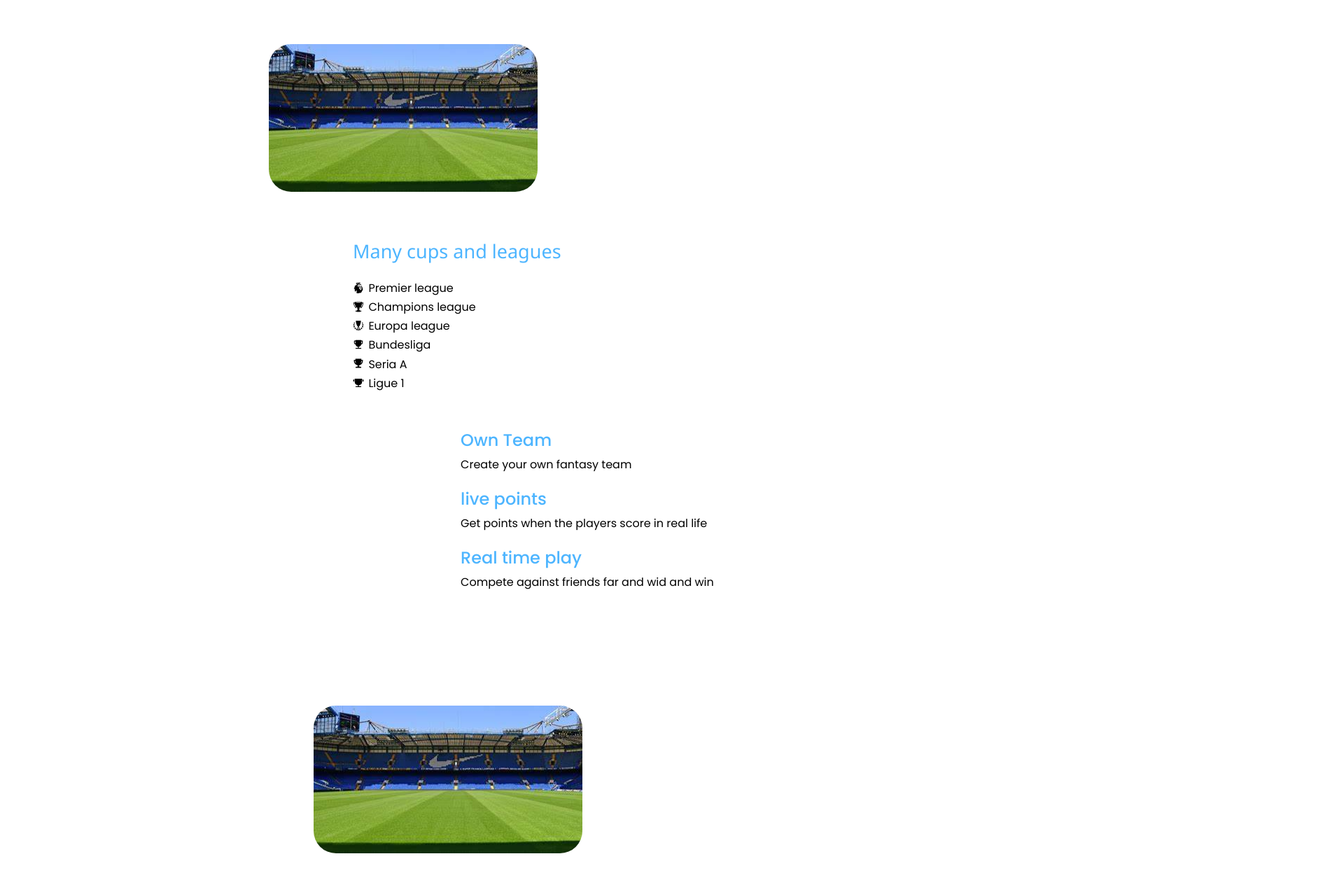
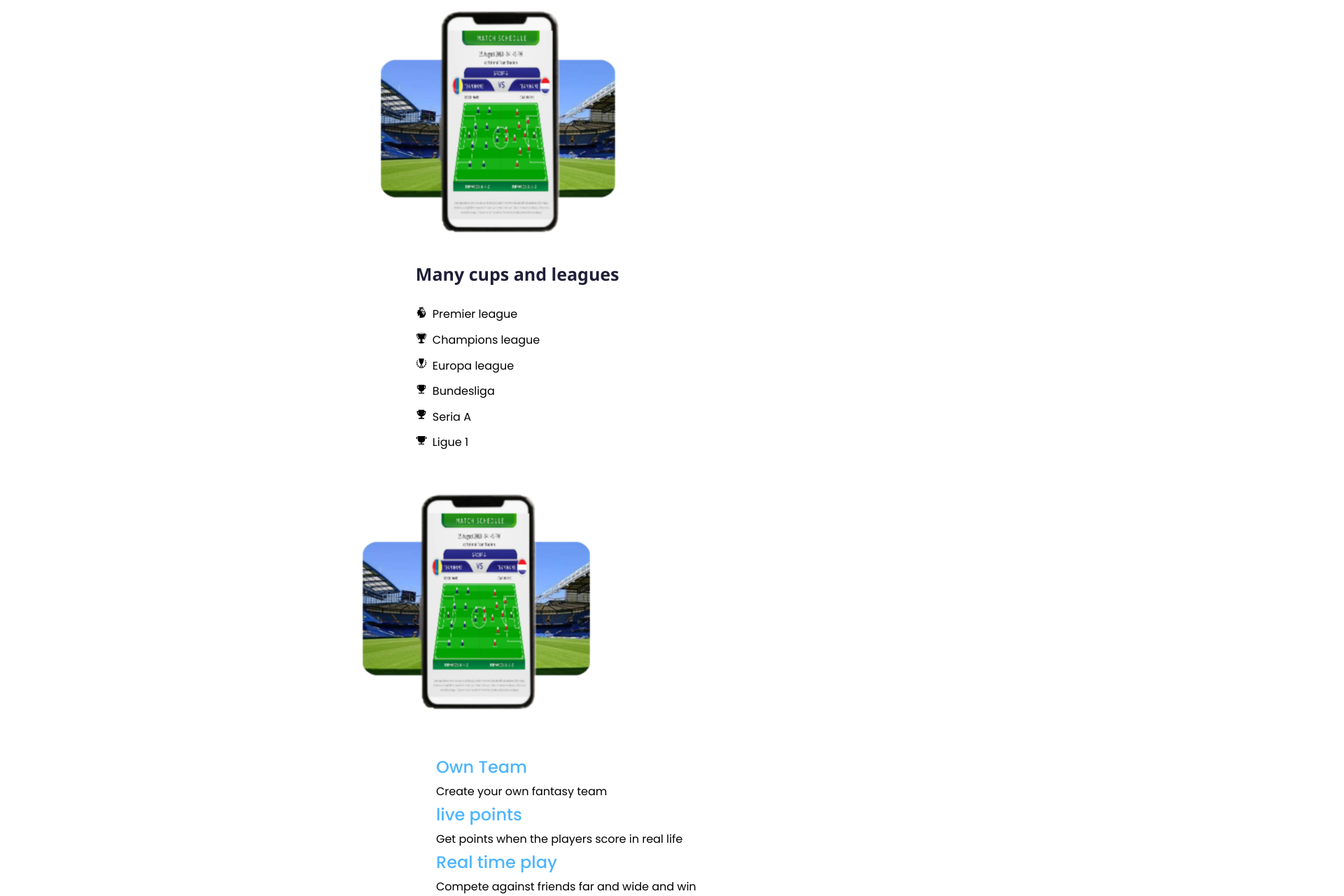
Before and after one commit to Captain-awesome619/soccer-league, a React (Create React App) app: page / in a window 1280 px wide. Shown: the part 795-2075 px from the top of the page at 70% size, 1920 px wide, since content can reach past the window. Before the commit the page ends 2024 px from the top, so only its background shows below. Built offline with nearby package versions, Linux system fonts and the light colour scheme.

Commit message:
initial commit

```diff
--- a/src/components/Title/title.scss
+++ b/src/components/Title/title.scss
@@ -1,4 +1,5 @@
 @import '../../breakpointsss/breakpoint.scss';
+
 .title{ display: grid;
   align-items: center;
   justify-content: center;
@@ -28,11 +29,18 @@
 }
 
 @include media ('<=tablet'){
+
+
   .header{
       font-weight: bold;
       font-size: medium;
+      padding: 0rem;
+
+.over{
+margin-left: 2rem;
 }
   .line{
-        margin-left: 5rem;
+      margin-left: 2rem;
   }
 }
+}
--- a/src/components/features/Features.jsx
+++ b/src/components/features/Features.jsx
@@ -1,7 +1,7 @@
 import React from 'react'
 import "../features/features.scss"
 import Title from '../Title/Title';
-import phone from "../../assets/phoneimage3.png"
+import phone1 from "../../assets/projectimage12.png"
 import {SiPremierleague} from 'react-icons/si'
 import {GiTrophy, GiLaurelsTrophy} from 'react-icons/gi'
 import {AiFillTrophy} from 'react-icons/ai'
@@ -15,15 +15,16 @@
 return(
 <section>
 <div className='title'>
-<Title />
+<Title  />
 </div>
-<div className='section'>
+<div className='container'>
 <div className='section1'>
+<div className='image1'>
+    <img src={phone1}/>
 </div>
 
-
 <div className='text'>
-        <div className='header'><h2>Many cups and leagues</h2></div>
+<h2 className='header'>Many cups and leagues</h2>
 <div className='items'>
 <SiPremierleague className='icon'/>Premier league</div>
 <div className='items'>
@@ -40,7 +41,10 @@
 </div>
 
 </div>
-<div className='features'>
+<div className='section2'>
+        <div className='initial'>
+                <img src={phone1} />
+        </div>
         <div className='feat'>
 <div className='outline'>
         <h2>Own Team</h2>
@@ -52,16 +56,17 @@
 </div>
 <div className='outline'>
         <h2>Real time play</h2>
-        Compete against friends far and wid and win
+        Compete against friends far and wide and win
 </div>
         </div>
-        <div className='section2'>
+        <div className='image2'>
+                <img src={phone1} />
         </div>
 
 
 
 </div>
-
+</div>
 
 
 
--- a/src/components/features/features.scss
+++ b/src/components/features/features.scss
@@ -1,78 +1,80 @@
 @import '../../breakpointsss//breakpoint.scss';
 
-.section{
+.container{
     display: grid;
-    grid-template-columns: 60% 30%;
-    gap: 5%;
 }
+
 .section1{
+    display: grid;
+   align-items: center;
+   justify-content: center;
    position: relative;
-    top: 33%;
-    left: 30%;
-    height: 55%;
-    width: 30%;
-    aspect-ratio: 1/1;
-    border-radius: 2rem;
-    background-image: url('../../assets/stadium.jpg');
-background-position: bottom;
-    display: grid;
+grid-template-columns: 1fr 1fr;
 
 }
 
-.text{
-    margin: auto;
-    justify-content: center;
-align-items: center;
+.text{margin-top: 3rem;
+
     display: grid;
+    justify-content: space-around;
+
     position: relative;
-    right: 70%;
+right: 30%;
 
+}
 .header{
+padding-bottom: 1rem;
+
+margin: 0rem;
 color: var(--color-primary);
-        margin-top: 1rem;
-        margin-bottom: 1rem;
 }
 .items{
-    display: flex;
+line-height: 2.0rem;
+}
+.image1{
+    top: 5%;
+transform: scale(1.7);
+position: relative;
+align-items: center;
+justify-content: center;
+left: 43%;
+}
+
+.icon{
+    margin-right: 0.5rem;
+    margin-top: 0.6rem;
+}
+
+.section2{
+    display: grid;
+    align-items: center;
+    justify-content: center;
+    position: relative;
+ grid-template-columns: 1fr 1fr;
 
 }
-.icon{
-    margin-right: 0.4rem;
-    margin-top: 0.3rem;
-}
-}
-.features{
-    display: grid;
-    grid-template-columns: 30% 60%;
-    gap: 5%;
-    margin-top: 6rem;
-    place-items: center;
 
 .feat{
+    margin-top: 3rem;
+    display: grid;
+    justify-content: center;
     position: relative;
-    display: grid;
-    gap: 1rem;
-    align-items: center;
-    justify-content: center;
+left: 15%;
 }
-.outline{
+
+.image2{
+    top: 15%;
+transform: scale(1.7);
 position: relative;
-left: 55%;
+right: 2%;
 }
-.outline>h2{
+.outline >h2{
     color: var(--color-primary);
 }
-}
-.section2{
+.initial{
+    display: none;
+    transform: scale(1.7);
 position: relative;
-    top: 20%;
-    left: 0%;
-    height: 55%;
-    width: 30%;
-    aspect-ratio: 1/1;
-    border-radius: 2rem;
-    background-image: url('../../assets/stadium.jpg');
-background-position: bottom;
 
 }
 
@@ -82,67 +84,94 @@
 
 
 
-@include media ('<=tablet'){
-
-    section{
-        margin-top: 4rem;
-    }
-    .section{
-
-            grid-template-columns: 1fr;
-            gap: 0;
-            .image{
-            width: 120%;
-                margin-top: 3.5vh;
-                left: 14.5%;
-            }
-            .text{
-                left: 4%;
-            }
-    }
-
-    .features{
-        margin-top: 3rem;
-        grid-template-columns: 1fr;
-            gap: 0;
-
-            .feat{
-                margin-right: 15rem;
-            }
-            .section2{
-                left: 0%;
-            }
-    }
-}
 
 
 
 
-    @include media('>tablet','<=desktop'){
 
-        section{
-            margin-top: 4rem;
+
+
+
+
+
+
+
+@include media('<=tablet'){
+    .title{
+        margin-bottom: 1.5rem;
+        padding-bottom: 0rem;
     }
-        .section{
+    .section1{
+        grid-template-columns: 1fr;
+        left: 0%;
+        margin-right: 3rem;
+        .image1{
+            left: 32%;
 
+        }
+        .text{
+            left: 10%;
+            margin-top: 0;
+            top: 0%;
+            .header{
+                font-size: larger;
+                margin-top: 2rem;
+            }
+        }
+    }
+    .section2{
         grid-template-columns: 1fr;
-                gap: 0;
+        left: 0%;
+        margin-right: 1.5rem;
+        .image2{
+            display: none;
+        }
+        .initial{
+            display:flex;
+            margin-top: 2.5rem;
+            left: 30%;
+        }
+        .feat{
+            margin-top: 1rem;
+        }
+    }
+}
+    @include media('>tablet', '<=desktop'){
+    .section1{
+        grid-template-columns: 1fr;
+        padding-right: 3rem;
+        .image1{
+            margin-top: 3rem;
+            margin-bottom: 1rem;
+    padding-right: 7rem;
+
+        }
         .text{
-                    left: 1%;
+            left: 10%;
+            margin-top: 0;
+            top: 0%;
+            .header{
+                font-size: 25px;
             }
         }
 
-        .features{
-            margin-top: 3rem;
+    }
+    .section2{
         grid-template-columns: 1fr;
-                gap: 0;
-
-
-                .section2{
-                    left: 0%;
-
+        padding-right: 3rem;
+    }
+    .image2{
+        display: none;
+    }
+    .initial{
+        display: flex;
+        margin-top: 3.5rem;
+        left: 32%;
+        transform: scale(1.5);
+    }
+    .feat{
+        padding-top: 0rem;
+        margin-top: 0rem;
+        padding-left: 1rem;
     }
 }
-
-
-    }
--- a/src/components/starter/starter.scss
+++ b/src/components/starter/starter.scss
@@ -181,6 +181,7 @@
 margin-bottom: 0rem;
 }
 .ctaa{
+    margin-top: 1rem;
     top: 0%;
 left: 0%;
 }
@@ -208,5 +209,6 @@
     }
     .ctaa{
         left: 3%;
+        top: 0%;
     }
 }
```
Also changed, not shown: src/components/Title/Title.jsx (+5 -4 lines), src/assets/projectimage12.png (added), src/assets/projectimage13.png (added), src/index.css (line endings or trailing spaces). Lines whose indentation alone changed are shown as unchanged.
